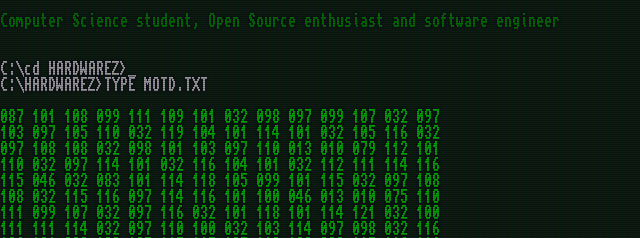
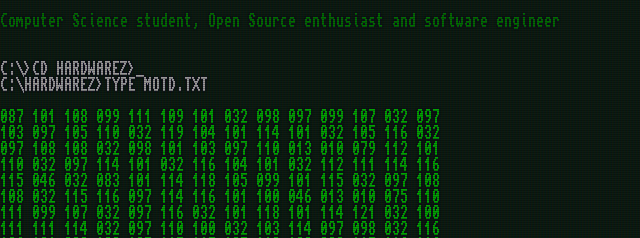
Before and after one commit to D3rise/derise.dev, a plain HTML site: page index.html in a window 1280 px wide. Shown: the part 149-387 px from the top of the page, 0-640 px from the left. Drawn offline with Linux system fonts and the light colour scheme.

Commit message:
Update index.html

```diff
--- a/index.html
+++ b/index.html
@@ -343,7 +343,7 @@
 
 </pre>
       <pre class="lg">
-<font color="ababab">C:\cd HARDWAREZ&gt;_
+<font color="ababab">C:\&gt;CD HARDWAREZ&gt;_
 C:\HARDWAREZ&gt;TYPE MOTD.TXT</font>
 
 087 101 108 099 111 109 101 032 098 097 099 107 032 097
```
